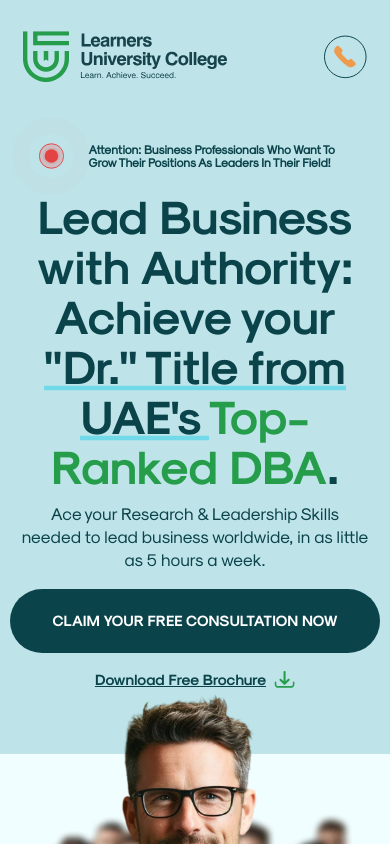
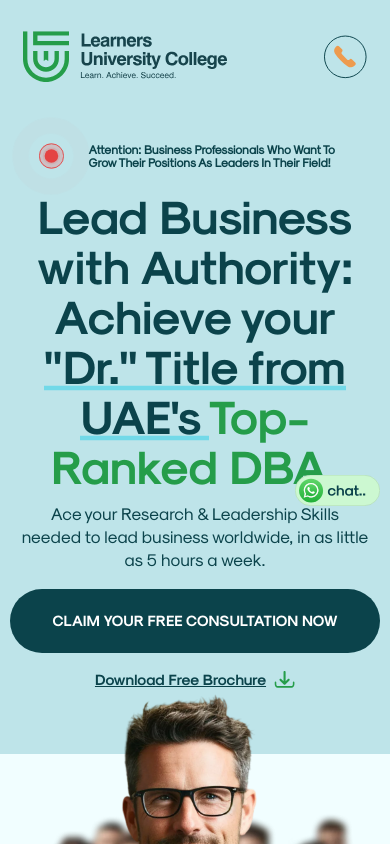
Before and after one commit to SHAFINSHAMUHAMMED/ssm-DBA-lp, a React (Vite) app: page / in a window 390 px wide. Shown: the top 844 px of the page. Built offline with nearby package versions, Linux system fonts and the light colour scheme.

Commit message:
26/12/23

```diff
--- a/src/App.jsx
+++ b/src/App.jsx
@@ -27,6 +27,7 @@ const StudentSupport = React.lazy(() => import('./components/Student_support_gua
 const IcfCertification = React.lazy(() => import('./components/Icf_certification/icf_certification'));
 const Footer = React.lazy(() => import('./components/Footer/footer'));
 const Popup = React.lazy(() => import('./components/Popup_page/popup'));
+const WhatsappStickyLogo = React.lazy(() => import('./components/WhatsappStickyLogo/StickyWhatsAppButton'))
 
 
 function App() {
@@ -73,6 +74,7 @@ function App() {
     <div className="body">
     <Header/>
     <Hero/>
+    <WhatsappStickyLogo/>
     <Carousel/>
     <Leaders/>
     <Highlight/>
--- a/src/components/Icf_certification/icf.css
+++ b/src/components/Icf_certification/icf.css
@@ -30,7 +30,7 @@ position: relative;
   width:433px ;
   height: 467px;
   top: -28%;
-  right: -13%;
+  right: -12%;
 }
 .icf-top-content {
 
--- /dev/null
+++ b/src/components/WhatsappStickyLogo/StickyWhatsAppButton.jsx
@@ -0,0 +1,20 @@
+import React from "react";
+import "./whatsappButton.css";
+import whatspp_icon from "../../assets/svg/whatsapp-chat.svg";
+
+function StickyWhatsAppButton() {
+  const handleClick = () => {
+    window.open(
+      "https://api.whatsapp.com/send?phone=971503772675&text=Hello%2C%20I%20am%20looking%20for%20more%20information%20about%20your%20MBA%20program.",
+      "_blank"
+    );
+  };
+
+  return (
+    <div className="sticky-whatsapp-button" onClick={handleClick}>
+      <img src={whatspp_icon} alt="whatsapp" />
+    </div>
+  );
+}
+
+export default StickyWhatsAppButton;
--- /dev/null
+++ b/src/components/WhatsappStickyLogo/whatsappButton.css
@@ -0,0 +1,51 @@
+
+ .sticky-whatsapp-button {
+  position: fixed;
+  right: 20px;
+  bottom: 40%;
+  cursor: pointer;
+  z-index: 1000;
+}
+
+.sticky-whatsapp-button img {
+  width: 125px;
+}
+
+@media only screen and (max-width: 1180px) {
+
+  .sticky-whatsapp-button {
+    position: fixed;
+    right: 20px;
+    bottom: 40%;
+  }
+
+  .sticky-whatsapp-button img {
+    width: 105px;
+  }
+
+}
+
+@media only screen and (max-width: 640px) {
+  .sticky-whatsapp-button {
+    position: fixed;
+    right: 10px;
+    bottom: 40%;
+    z-index: 1000;
+  }
+
+  .sticky-whatsapp-button img {
+    width: 85px;
+  }
+}
+
+@media only screen and (max-width:325px) {
+  .sticky-whatsapp-button {
+    right: 12px;
+    bottom: 40%;
+  }
+
+  .sticky-whatsapp-button img {
+    width: 65px;
+  }
+
+}
--- a/src/components/members_carousel/members_carousel.css
+++ b/src/components/members_carousel/members_carousel.css
@@ -4,6 +4,8 @@
     position: relative;
     margin-bottom: 38px;
     margin-top:100px ;
+    /* overflow: hidden; */
+
 
 }
 
@@ -85,12 +87,12 @@
 }
 
 .members-carousel .member-prev-button {
-    left: -30px;
+    left: -12px;
     z-index: 5;
 }
 
 .members-carousel .member-next-button {
-    right: -30px;
+    right: -12px;
     z-index: 5;
 }
 .members-carousel .react-multi-carousel-track {
@@ -162,7 +164,7 @@
     }
 
     .members-carousel .member-prev-button {
-        left: -0px;
+        left: 15px;
     }
 
     .members-carousel .member-next-button {
```
Also changed, not shown: src/assets/svg/whatsapp-chat.svg (added), 1 other file (tests, documents, lock files or other folders).
